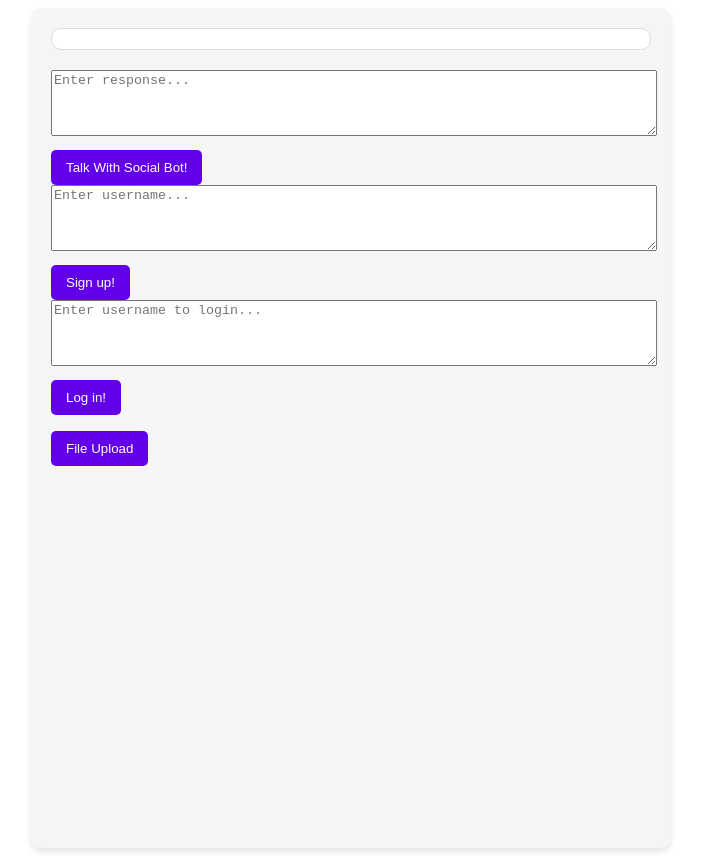
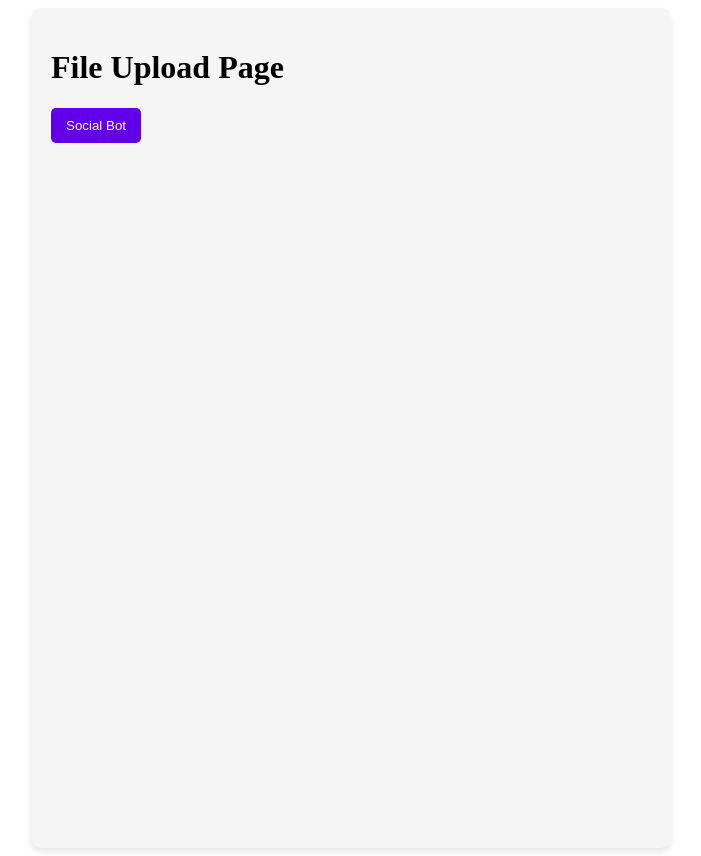
Before and after one commit to AbstractOperatorsInterns/AbstractOperatorsInterns, a React (Create React App) app in the folder client/: page /files in a window 1280 px wide. Shown: the whole page, without its empty margins (289-990 px from the left). Built offline with nearby package versions, Linux system fonts and the light colour scheme.

Commit message:
Created a full routing system
The pages are now separated and can be accessed separately. The file upload page is alone and the socialbot page is alone. They do not depend on one another and are routed using the BrowserRouter

```diff
--- a/client/package.json
+++ b/client/package.json
@@ -8,6 +8,7 @@
     "@testing-library/user-event": "^13.5.0",
     "react": "^18.3.1",
     "react-dom": "^18.3.1",
+    "react-router-dom": "^7.1.1",
     "react-scripts": "5.0.1",
     "web-vitals": "^2.1.4"
   },
--- a/client/src/App.css
+++ b/client/src/App.css
@@ -13,7 +13,7 @@
 
 .chat-box {
   flex: 1;
-  overflow-y: auto;
+  /* overflow-y: auto; */
   margin-bottom: 20px;
   padding: 10px;
   border: 1px solid #ddd;
--- a/client/src/App.js
+++ b/client/src/App.js
@@ -1,124 +1,21 @@
 import React, { useState, useEffect } from 'react';
+import { BrowserRouter, Routes, Route } from 'react-router-dom';
+import FileUpload from './pages/FileUpload'
+import SocialBot from './pages/SocialBot'
 import axios from 'axios';
 import './App.css';
 
 function App() {
-  const [inputData, setInputData] = useState('');
-  const [messages, setMessages] = useState([]);
-  const [signUpData, setSignUpData] = useState('');
-  const [logInData, setLogInData] = useState('');
-  const [loginresponse, setLoginResponse] = useState('')
-  const [currentPage, setCurrentPage] = useState('chat');
-
-  const handleSubmit = async (e) => {
-    e.preventDefault();
-
-    const userMessage = { type: 'user', text: inputData };
-    setMessages((prevMessages) => [...prevMessages, userMessage]);
-    try {
-      const response = await axios.post('http://localhost:5000/members', {
-        input_data: inputData,
-      });
-      const aiMessage = { type: 'AI', text: response.data.result };
-      setMessages((prevMessages) => [...prevMessages, aiMessage]);
-    } catch (error) {
-      console.error('Error running function:', error);
-      const errorMessage = { type: 'AI', text: 'An error occurred. Please try again.' };
-      setMessages((prevMessages) => [...prevMessages, errorMessage]);
-    }
-  };
-
-  const handleSignUp = async (e) => {
-    e.preventDefault();
-    try {
-      const response = await axios.post('http://localhost:5000/signup', {
-        signup_data: signUpData,
-      });
-      const aiMessage = { type: 'AI', text: response.data.result};
-      setMessages([aiMessage]);
-    } catch (error) {
-      console.error('Error running function:', error);
-    }
-  };
-
-  const handleLogIn = async (e) => {
-    e.preventDefault();
-    try {
-      const response = await axios.post('http://localhost:5000/login', {
-        login_data: logInData,
-      });
-      setLoginResponse(response.data.result)
-      const aiMessage = { type: 'AI', text: response.data.socialSit};
-      setMessages([aiMessage]);
-    } catch (error) {
-      console.error('Error running function:', error);
-    }
-  };
-
-  const handleFileUpload = () => {
-    setCurrentPage('file-upload');
-  };
-
-  const handleGoBack = () => {
-    setCurrentPage('chat');
-  };
 
   return (
-    <div className="chat-container">
-      {currentPage === 'file-upload' ? (
-        <div>
-          <h1>File Upload Page</h1>
-          <button onClick={handleGoBack}>Social Bot</button>
-        </div>
-      ) : (
-        // Chat Page
-        <div>
-          <div className="chat-box">
-            {messages.map((message, index) => (
-              <div
-                key={index}
-                className={`chat-bubble ${message.type === 'user' ? 'user-bubble' : 'ai-bubble'}`}
-              >
-                {message.text}
-              </div>
-            ))}
-          </div>
-
-        <textarea
-          id="message"
-          rows={4}
-          className="w-full px-3 py-2 text-gray-700 border border-purple-200 rounded-md focus:outline-none focus:ring-2 focus:ring-purple-500"
-          placeholder="Enter response..."
-          value={inputData}
-          onChange={(e) => setInputData(e.target.value)}
-        ></textarea>
-        <button onClick={handleSubmit}>Talk With Social Bot!</button>
-
-        <textarea
-          id="message2"
-          rows={4}
-          className="w-full px-3 py-2 text-gray-700 border border-purple-200 rounded-md focus:outline-none focus:ring-2 focus:ring-purple-500"
-          placeholder="Enter username..."
-          value={signUpData}
-          onChange={(e) => setSignUpData(e.target.value)}
-        ></textarea>
-        <button onClick={handleSignUp}>Sign up!</button>
-
-        <textarea
-          id="message3"
-          rows={4}
-          className="w-full px-3 py-2 text-gray-700 border border-purple-200 rounded-md focus:outline-none focus:ring-2 focus:ring-purple-500"
-          placeholder="Enter username to login..."
-          value={logInData}
-          onChange={(e) => setLogInData(e.target.value)}
-        ></textarea>
-        <button onClick={handleLogIn}>Log in!</button>
-        <p>{loginresponse}</p>
-        <button onClick={handleFileUpload}>File Upload</button>
-        </div>
-      )}
+    <div className="App">
+      <BrowserRouter>
+        <Routes>
+          <Route path='/files' element={<FileUpload />} />
+          <Route path='/socialBot' element={<SocialBot />} />
+        </Routes>
+      </BrowserRouter>
     </div>
-
   );
 }
 
--- /dev/null
+++ b/client/src/pages/FileUpload.js
@@ -0,0 +1,27 @@
+import React, { useState, useEffect } from 'react';
+import axios from 'axios';
+import './pages.css';
+
+function FileUpload() {
+    const [currentPage, setCurrentPage] = useState('chat');
+
+    const handleFileUpload = () => {
+      setCurrentPage('file-upload');
+    };
+
+    const handleGoBack = () => {
+      setCurrentPage('chat');
+    };
+
+    return (
+      <div className="chat-container">
+          <div>
+            <h1>File Upload Page</h1>
+            <button onClick={handleGoBack}>Social Bot</button>
+          </div>
+      </div>
+
+    );
+  }
+
+export default FileUpload
--- /dev/null
+++ b/client/src/pages/SocialBot.js
@@ -0,0 +1,107 @@
+import React, { useState, useEffect } from 'react';
+import axios from 'axios';
+import './pages.css';
+
+function SocialBot() {
+    const [inputData, setInputData] = useState('');
+    const [messages, setMessages] = useState([]);
+    const [signUpData, setSignUpData] = useState('');
+    const [logInData, setLogInData] = useState('');
+    const [loginresponse, setLoginResponse] = useState('')
+
+    const handleSubmit = async (e) => {
+      e.preventDefault();
+
+      const userMessage = { type: 'user', text: inputData };
+      setMessages((prevMessages) => [...prevMessages, userMessage]);
+      try {
+        const response = await axios.post('http://localhost:5000/members', {
+          input_data: inputData,
+        });
+        const aiMessage = { type: 'AI', text: response.data.result };
+        setMessages((prevMessages) => [...prevMessages, aiMessage]);
+      } catch (error) {
+        console.error('Error running function:', error);
+        const errorMessage = { type: 'AI', text: 'An error occurred. Please try again.' };
+        setMessages((prevMessages) => [...prevMessages, errorMessage]);
+      }
+    };
+
+    const handleSignUp = async (e) => {
+      e.preventDefault();
+      try {
+        const response = await axios.post('http://localhost:5000/signup', {
+          signup_data: signUpData,
+        });
+        const aiMessage = { type: 'AI', text: response.data.result};
+        setMessages([aiMessage]);
+      } catch (error) {
+        console.error('Error running function:', error);
+      }
+    };
+
+    const handleLogIn = async (e) => {
+      e.preventDefault();
+      try {
+        const response = await axios.post('http://localhost:5000/login', {
+          login_data: logInData,
+        });
+        setLoginResponse(response.data.result)
+        const aiMessage = { type: 'AI', text: response.data.socialSit};
+        setMessages([aiMessage]);
+      } catch (error) {
+        console.error('Error running function:', error);
+      }
+    };
+
+    return (
+      <div className="chat-container">
+          <div>
+            <div className="chat-box">
+              {messages.map((message, index) => (
+                <div
+                  key={index}
+                  className={`chat-bubble ${message.type === 'user' ? 'user-bubble' : 'ai-bubble'}`}
+                >
+                  {message.text}
+                </div>
+              ))}
+            </div>
+
+          <textarea
+            id="message"
+            rows={4}
+            className="w-full px-3 py-2 text-gray-700 border border-purple-200 rounded-md focus:outline-none focus:ring-2 focus:ring-purple-500"
+            placeholder="Enter response..."
+            value={inputData}
+            onChange={(e) => setInputData(e.target.value)}
+          ></textarea>
+          <button onClick={handleSubmit}>Talk With Social Bot!</button>
+
+          <textarea
+            id="message2"
+            rows={4}
+            className="w-full px-3 py-2 text-gray-700 border border-purple-200 rounded-md focus:outline-none focus:ring-2 focus:ring-purple-500"
+            placeholder="Enter username..."
+            value={signUpData}
+            onChange={(e) => setSignUpData(e.target.value)}
+          ></textarea>
+          <button onClick={handleSignUp}>Sign up!</button>
+
+          <textarea
+            id="message3"
+            rows={4}
+            className="w-full px-3 py-2 text-gray-700 border border-purple-200 rounded-md focus:outline-none focus:ring-2 focus:ring-purple-500"
+            placeholder="Enter username to login..."
+            value={logInData}
+            onChange={(e) => setLogInData(e.target.value)}
+          ></textarea>
+          <button onClick={handleLogIn}>Log in!</button>
+          <p>{loginresponse}</p>
+          </div>
+      </div>
+
+    );
+  }
+
+export default SocialBot
--- /dev/null
+++ b/client/src/pages/pages.css
@@ -0,0 +1,61 @@
+.chat-container {
+    display: flex;
+    flex-direction: column;
+    justify-content: space-between;
+    height: 100vh;
+    max-width: 600px;
+    margin: 0 auto;
+    padding: 20px;
+    background-color: #f5f5f5;
+    border-radius: 10px;
+    box-shadow: 0 4px 6px rgba(0, 0, 0, 0.1);
+  }
+
+  .chat-box {
+    flex: 1;
+    /* overflow-y: auto; */
+    margin-bottom: 20px;
+    padding: 10px;
+    border: 1px solid #ddd;
+    background-color: white;
+    border-radius: 10px;
+  }
+
+  .chat-bubble {
+    margin: 10px 0;
+    padding: 10px 15px;
+    border-radius: 15px;
+    max-width: 70%;
+    word-wrap: break-word;
+  }
+
+  .user-bubble {
+    align-self: flex-end;
+    justify-self: right;
+    background-color: #d1f4ff;
+    color: #005f8b;
+  }
+
+
+  .ai-bubble {
+    align-self: flex-start;
+    background-color: #e4e6eb;
+    color: #333;
+  }
+
+
+  textarea {
+    width: 100%;
+    margin-bottom: 10px;
+  }
+
+  button {
+    display: inline-block;
+    padding: 10px 15px;
+    background-color: #6200ea;
+    color: white;
+    border: none;
+    border-radius: 5px;
+    cursor: pointer;
+    transition: background-color 0.3s;
+  }
```
Also changed, not shown: client/src/fileUpload.js (deleted, +0 -12 lines), 1 other file (tests, documents, lock files or other folders).
